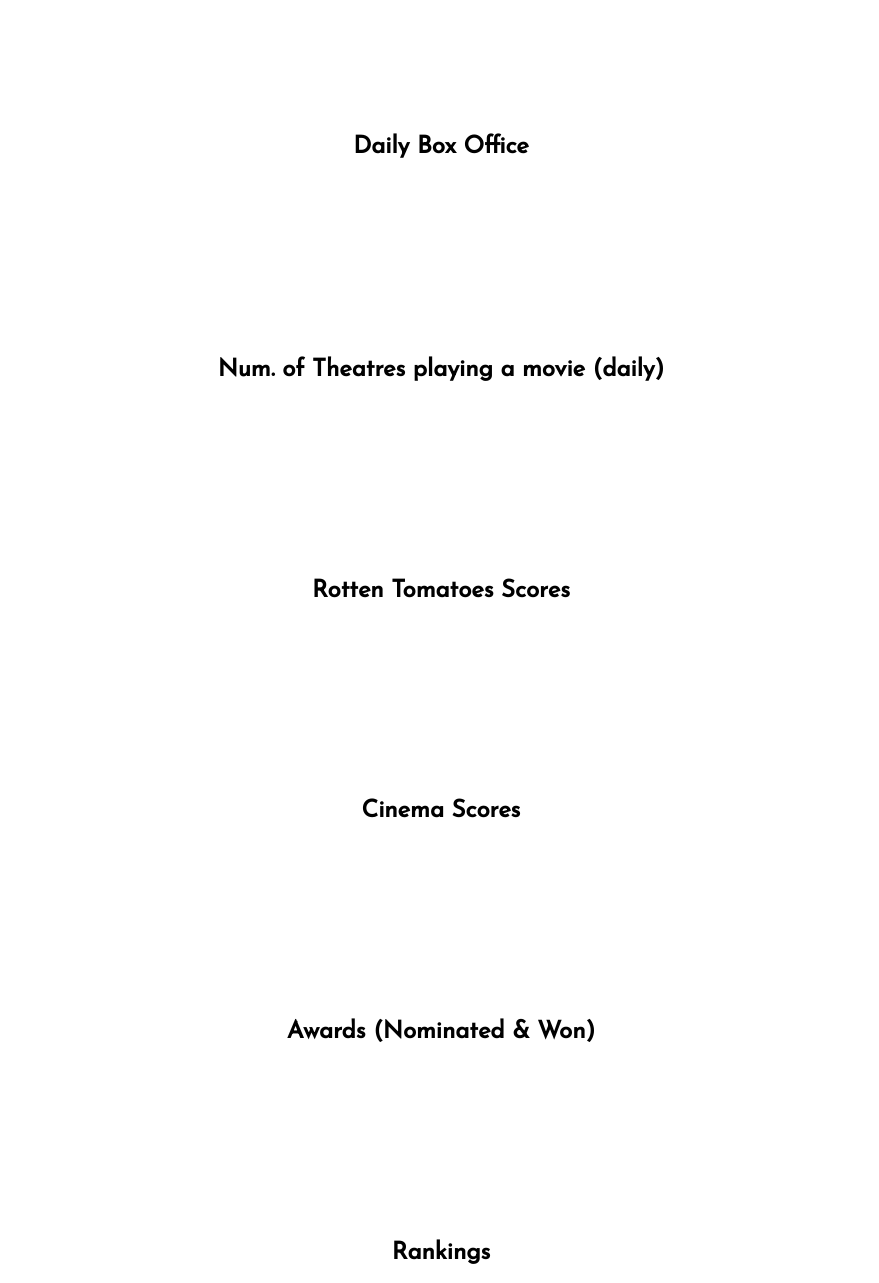
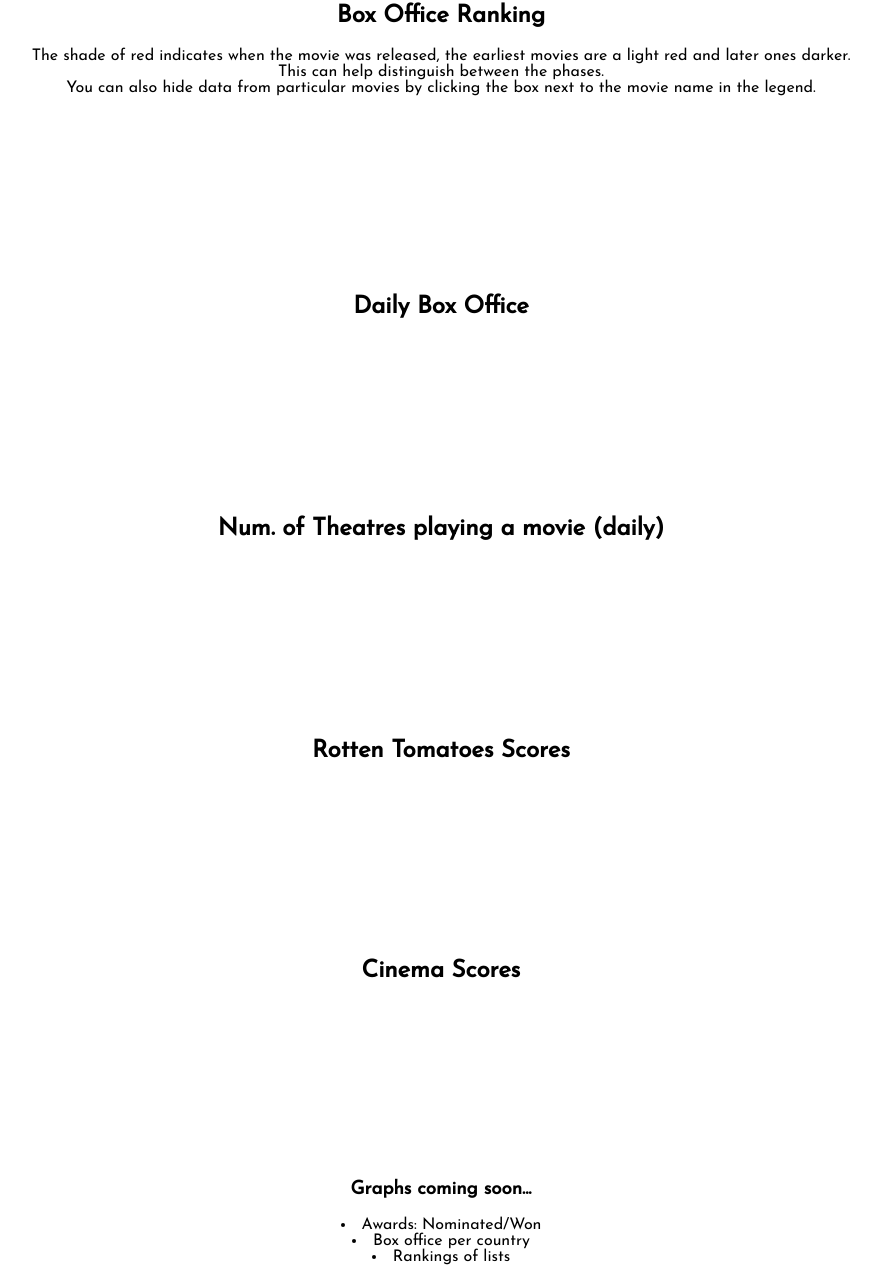
Before and after one commit to vickyd885/mcu-graphs, a plain HTML site: page site/index.html in a window 1280 px wide. Shown: the part 518-1801 px from the top of the page, without its empty margins (199-1078 px from the left). Drawn offline with Linux system fonts and the light colour scheme; no server answers.

Commit message:
add some sentences to explain whats going on

```diff
--- a/site/index.html
+++ b/site/index.html
@@ -7,11 +7,16 @@
   </head>
   <body>
     <h1> Marvel Cinematic Universe | In Graphs </h1>
-    <p>
-      <b> A collection of graphs focusing on the best franchise of all time. </b>
-      <br> Data sources include: <a href='https://www.boxofficemojo.com'>Box Office Mojo</a>,
-      Rotten Tomatoes,
+    <h2> A collection of graphs focusing on the best franchise of all time. </h2>
+    <p style="{padding: 5px;}">
 
+      <br> Data sources include: <a target="_blank" href='https://www.boxofficemojo.com'>Box Office Mojo</a>,
+      <a target = '_blank' href='https://www.rottentomatoes.com/'>Rotten Tomatoes</a>, <a target="_blank" href='https://www.cinemascore.com/'>CinemaScore</a>.
+      <br>
+
+      <br> Of course, all datasets (and the magical scripts used to find the data) are <b>freely avaiable <a href='https://github.com/vickyd885/mcu-graphs' target="=_blank">here</a>.</b>
+
+      <br><a target="_blank" href='https://vickyd885.github.io/site/'>Contact the author</a> if you have any questions/ideas :) </br>
     </p>
 
     <h2> Global Box Office </h2>
@@ -21,6 +26,9 @@
 
 
     <h2> Box Office Ranking </h2>
+    <p>The shade of red indicates when the movie was released, the earliest movies are a light red and later ones darker. <br>
+      This can help distinguish between the phases.<br>
+      You can also hide data from particular movies by clicking the box next to the movie name in the legend. </p>
     <div class="graph">
       <canvas id="boranking"></canvas>
     <div>
@@ -46,15 +54,12 @@
       <canvas id="cinemascore"></canvas>
     </div>
 
-    <h2> Awards (Nominated & Won)</h2>
-    <div class='graph'>
-      <canvas id="awards"></canvas>
-    </div>
 
-    <h2> Rankings </h2>
-    <div class='graph'>
-      <canvas id="awards"></canvas>
-    </div>
+    <h3> Graphs coming soon... </h3>
+    <li> Awards: Nominated/Won </li>
+    <li> Box office per country </li>
+    <li> Rankings of lists </li>
+
 
 
   </body>
--- a/site/js/graphLauncher.js
+++ b/site/js/graphLauncher.js
@@ -5,23 +5,6 @@ Load dataset and parse values before displaying on graph
 baseColour = 200;
 colourSeed = 1;
 colourIncrement = 5;
-
-
-var gradeMap = {
-  'A+': 100,
-  'A': 90,
-  'A-': 80,
-  'B+': 70,
-  'B': 60,
-}
-
-var reversedGradeMap = {
-  100: 'A+',
-  90: 'A',
-  80: 'A-',
-  70: 'B+',
-  60: 'B'
-}
 
 function genColor() {
   var  newShade = baseColour - colourSeed * colourIncrement;
@@ -235,7 +218,7 @@ function loadGlobalBoxOfficeGraph(json){
   var ctx = document.getElementById('globalboxoffice').getContext('2d');
   console.log(cleaned_data[1][0].data);
   var globalChart = new Chart(ctx, {
-    type: 'line',
+    type: 'bar',
     data: {
       labels: cleaned_data[0],
       datasets: cleaned_data[1]
@@ -423,3 +406,19 @@ function loadCSGraph(json){
     }
   })
 }
+
+var gradeMap = {
+  'A+': 100,
+  'A': 90,
+  'A-': 80,
+  'B+': 70,
+  'B': 60,
+}
+
+var reversedGradeMap = {
+  100: 'A+',
+  90: 'A',
+  80: 'A-',
+  70: 'B+',
+  60: 'B'
+}
```
Also changed, not shown: site/favicon.ico (added), 1 other file.
